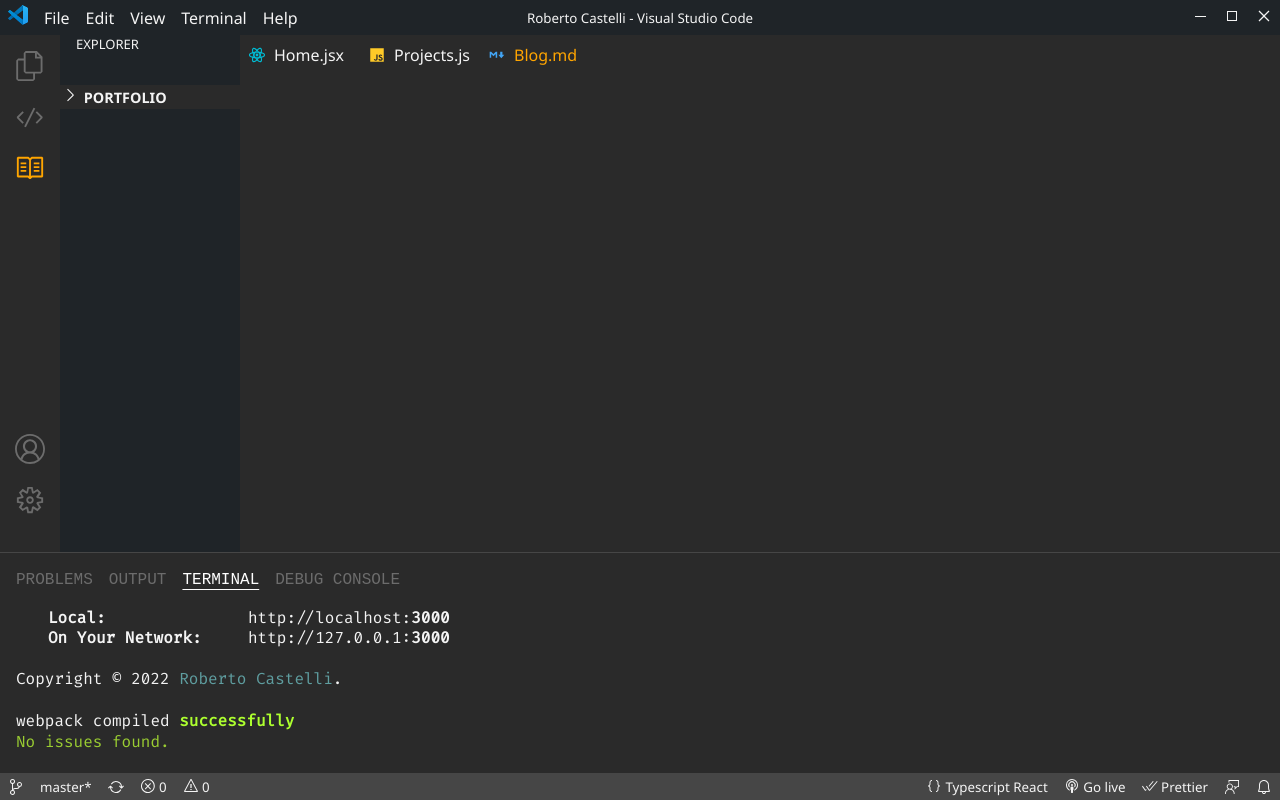
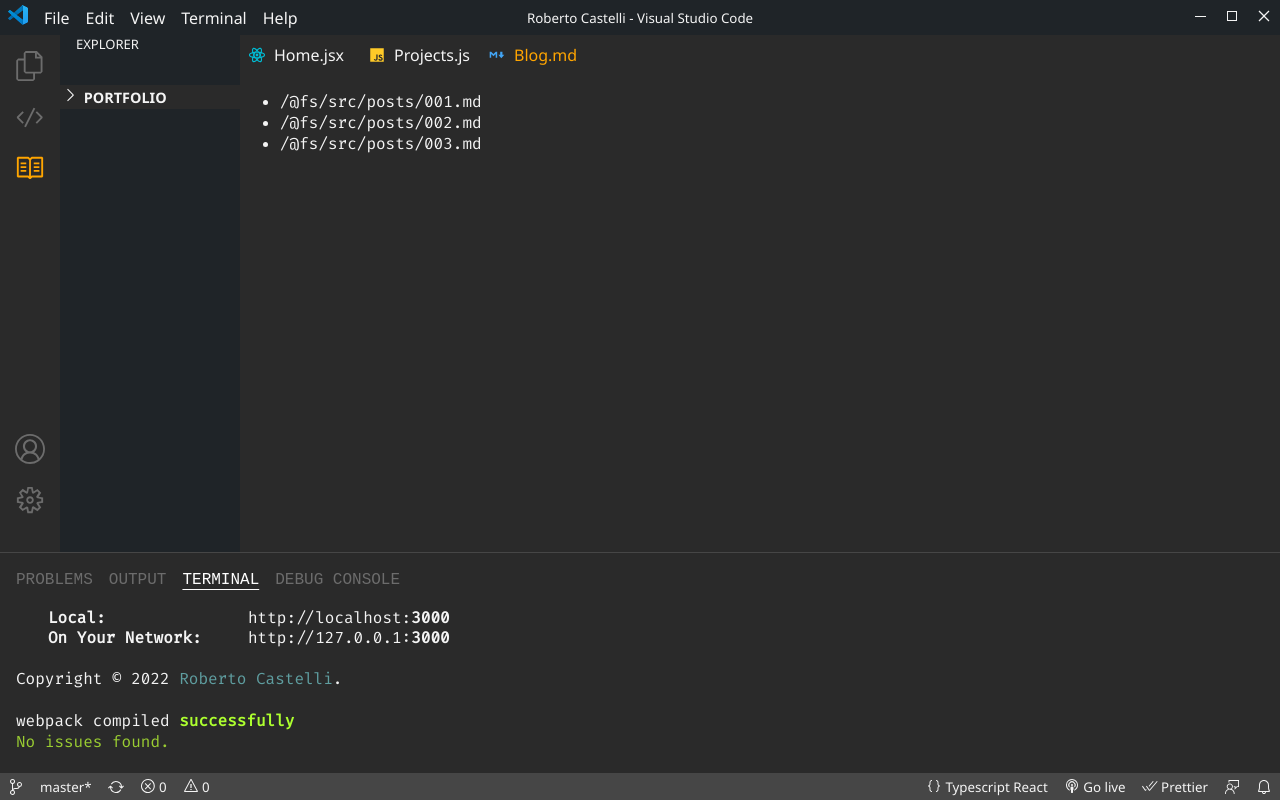
Before and after one commit to RobertoCastelli/portfolio-ts, a React (Create React App) app: page /Blog in a window 1280 px wide. Built offline with nearby package versions, Linux system fonts and the light colour scheme.

Commit message:
adding posts md

```diff
--- /dev/null
+++ b/globals.d.ts
@@ -0,0 +1 @@
+declare module "*.md"
--- a/src/components/pages/Blog.tsx
+++ b/src/components/pages/Blog.tsx
@@ -1,5 +1,19 @@
+//--- CONTEXT
+import { useContext } from "react";
+import { ContextData } from "../../context";
+
 const Blog = () => {
-  return <div></div>
-}
+  const { posts } = useContext(ContextData);
 
-export default Blog
+  return (
+    <div>
+      <ul>
+        {posts.map((post: any) => {
+          return <li key={post}>{post.title}</li>;
+        })}
+      </ul>
+    </div>
+  );
+};
+
+export default Blog;
--- a/src/context.tsx
+++ b/src/context.tsx
@@ -1,25 +1,26 @@
 //--- CONTEXT
-import { createContext, ReactNode, useState } from "react"
+import { createContext, ReactNode, useState } from "react";
 //--- DATABASE
-import { mastering, learning } from "./database/tools"
-import { listTop, listBottom } from "./database/menu"
-import { list } from "./database/explorer"
-import { projects } from "./database/projects"
+import { mastering, learning } from "./database/tools";
+import { listTop, listBottom } from "./database/menu";
+import { list } from "./database/explorer";
+import { projects } from "./database/projects";
+import { posts } from "./database/posts";
 
 //--- INTERFACE
 interface ContextProps {
-  children: ReactNode
+  children: ReactNode;
 }
 
 //--- CONTEXT
-export const ContextData = createContext<any>({})
+export const ContextData = createContext<any>({});
 
 const ContextProvider = (props: ContextProps) => {
   //--- STATES
-  const [isExpanded, setisExpanded] = useState(false)
+  const [isExpanded, setisExpanded] = useState(false);
 
-  //--- SET ACCORDION STATE
-  const handleAccordion = () => setisExpanded(!isExpanded)
+  //--- SET ACCORDION OPEN/CLOSE
+  const handleAccordion = () => setisExpanded(!isExpanded);
 
   return (
     <ContextData.Provider
@@ -32,11 +33,12 @@
         listBottom,
         list,
         projects,
+        posts,
       }}
     >
       {props.children}
     </ContextData.Provider>
-  )
-}
+  );
+};
 
-export default ContextProvider
+export default ContextProvider;
--- /dev/null
+++ b/src/database/posts.tsx
@@ -0,0 +1,20 @@
+//-- POSTS
+import uno from "../posts/001.md";
+import due from "../posts/002.md";
+import tre from "../posts/003.md";
+
+export interface Posts {
+  title: string;
+}
+
+export const posts: Posts[] = [
+  {
+    title: uno,
+  },
+  {
+    title: due,
+  },
+  {
+    title: tre,
+  },
+];
--- a/tsconfig.json
+++ b/tsconfig.json
@@ -22,5 +22,5 @@
   },
   "include": [
     "src"
-  ]
+, "globals.d.ts"  ]
 }
```
Also changed, not shown: src/components/Explorer.tsx (+10 -10 lines), src/database/explorer.tsx (+8 -8 lines), 1 other file (tests, documents, lock files or other folders).
